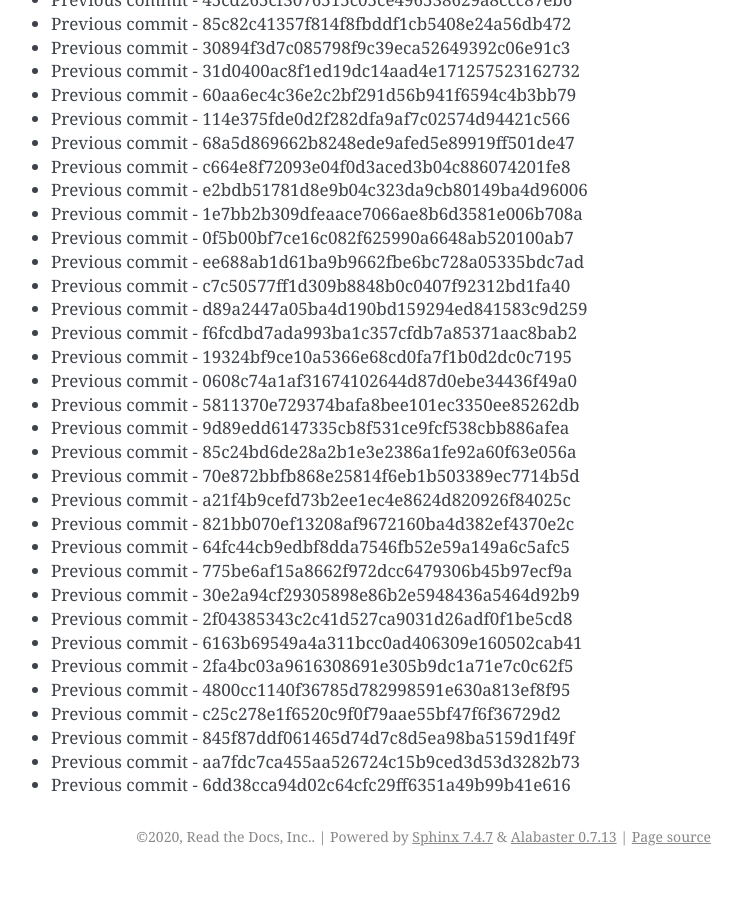
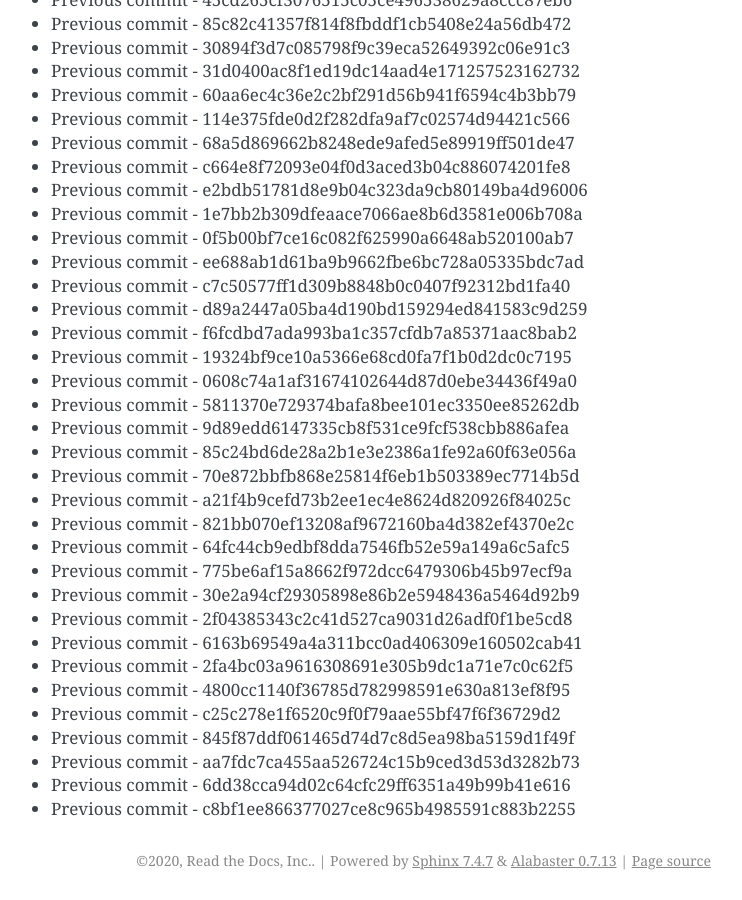
Before and after one commit to readthedocs/rtd-git-stresstest, a Sphinx documentation site: the page built from docs/updates.rst, in a window 1280 px wide and 900 px high, scrolled down 83302 px. Shown: the whole window, without its empty margins (399-1141 px from the left). Built offline with Sphinx 7.4.7, drawn with Linux system fonts in a browser that asks for light colours; before the commit the page ends 84178 px from its top, so only the background shows below that.

Commit message:
Generating commit from previous: c8bf1ee866377027ce8c965b4985591c883b2255

```diff
--- a/docs/updates.rst
+++ b/docs/updates.rst
@@ -3532,3 +3532,4 @@ It can be tested for any performance characteristics.
 * Previous commit - 845f87ddf061465d74d7c8d5ea98ba5159d1f49f
 * Previous commit - aa7fdc7ca455aa526724c15b9ced3d53d3282b73
 * Previous commit - 6dd38cca94d02c64cfc29ff6351a49b99b41e616
+* Previous commit - c8bf1ee866377027ce8c965b4985591c883b2255
```
